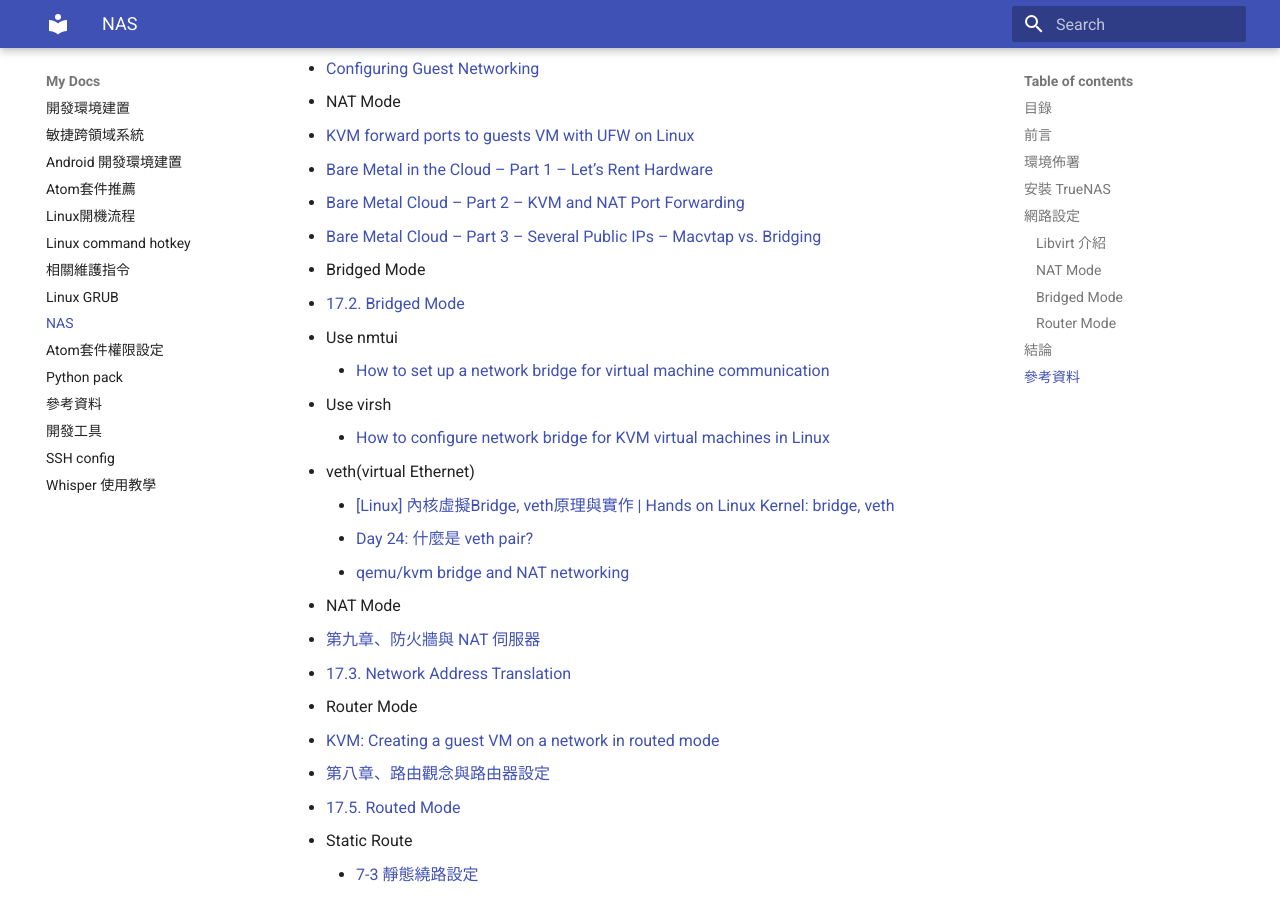
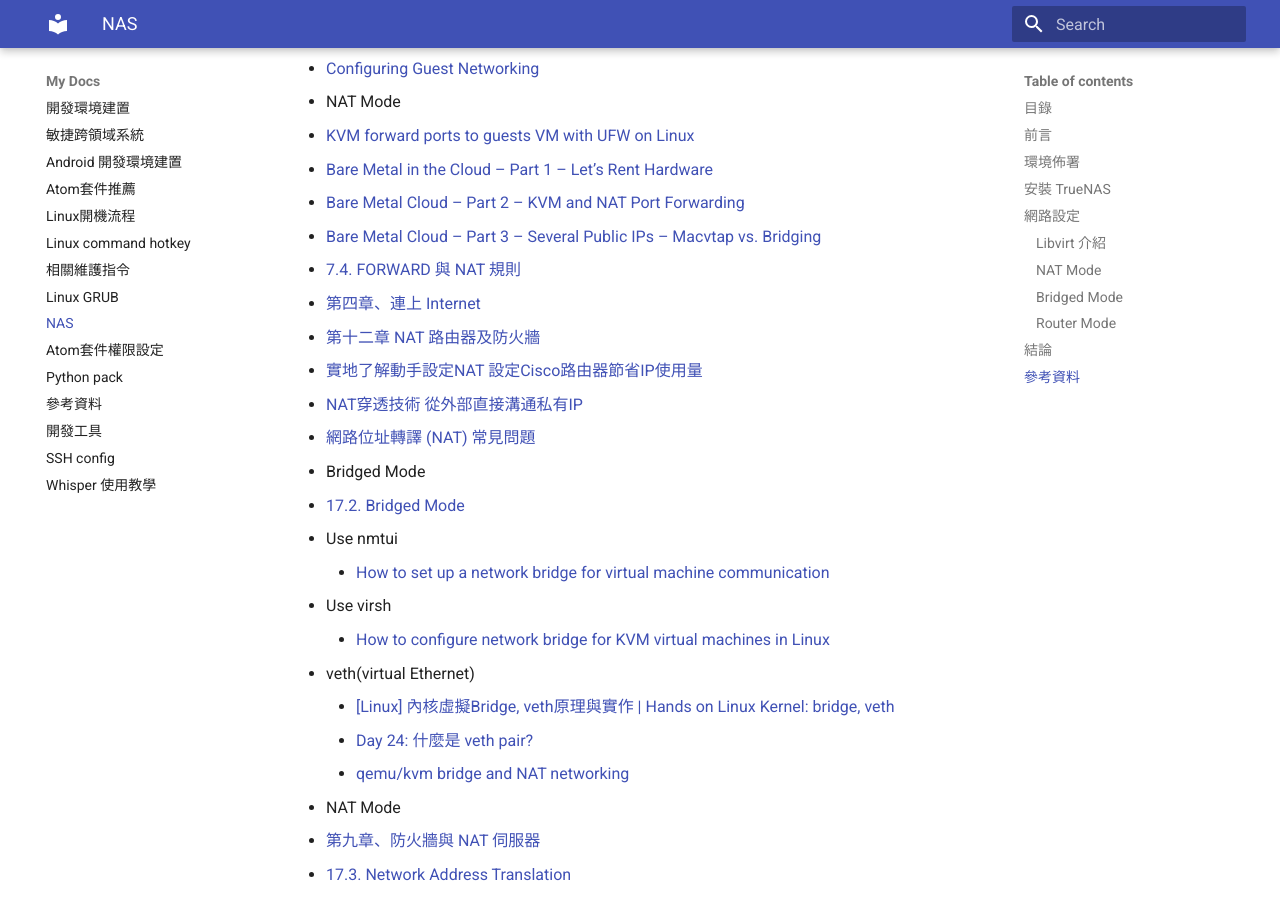
Before and after one commit to TSVS-Special-Topic-Group/Development-Environment-Build, an MkDocs documentation site: the page built from docs/nas.md, in a window 1280 px wide and 900 px high, scrolled down 5800 px. Built offline with MkDocs 1.6.1 and Material for MkDocs 9.7.7, drawn with Linux system fonts in a browser that asks for light colours.

Commit message:
Relate # ! 提交將更新內容
修改項目:

模組:

```diff
--- a/docs/nas.md
+++ b/docs/nas.md
@@ -214,6 +214,12 @@ DNS 也要另外設定在路由器的閘道所在位置。
   - [Bare Metal in the Cloud – Part 1 – Let’s Rent Hardware](https://blog.wirelessmoves.com/2022/04/bare-metal-in-the-cloud-part-1-lets-rent-hardware.html)
   - [Bare Metal Cloud – Part 2 – KVM and NAT Port Forwarding](https://blog.wirelessmoves.com/2022/04/bare-metal-cloud-part-2-kvm-and-nat-port-forwarding.html)
   - [Bare Metal Cloud – Part 3 – Several Public IPs – Macvtap vs. Bridging](https://blog.wirelessmoves.com/2022/04/bare-metal-cloud-part-3-several-public-ips-macvtap-vs-bridging.html)
+  - [7.4. FORWARD 與 NAT 規則](https://web.mit.edu/rhel-doc/4/RH-DOCS/rhel-sg-zh_tw-4/s1-firewall-ipt-fwd.html)
+  - [第四章、連上 Internet](https://linux.vbird.org/linux_server/centos6/0130internet_connect.php#note_files)
+  - [第十二章 NAT 路由器及防火牆](https://www.twbsd.org/cht/book/new/ch12.htm)
+  - [實地了解動手設定NAT 設定Cisco路由器節省IP使用量](https://www.netadmin.com.tw/netadmin/zh-tw/technology/D2A29F9258334DB3AF86A074E7931A7C)
+  - [NAT穿透技術 從外部直接溝通私有IP](https://www.netadmin.com.tw/netadmin/zh-tw/technology/9E69BC3BDD3E427C8D1DAF3272983130)
+  - [網路位址轉譯 (NAT) 常見問題](https://www.cisco.com/c/zh_tw/support/docs/ip/network-address-translation-nat/26704-nat-faq-00.html)
 - Bridged Mode
   - [17.2. Bridged Mode](https://access.redhat.com/documentation/zh-tw/red_hat_enterprise_linux/7/html/virtualization_deployment_and_administration_guide/sect-bridge-mode)
   - Use nmtui
```
